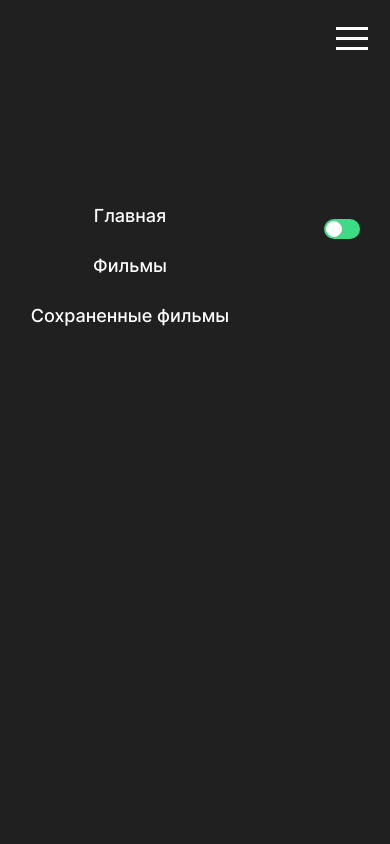
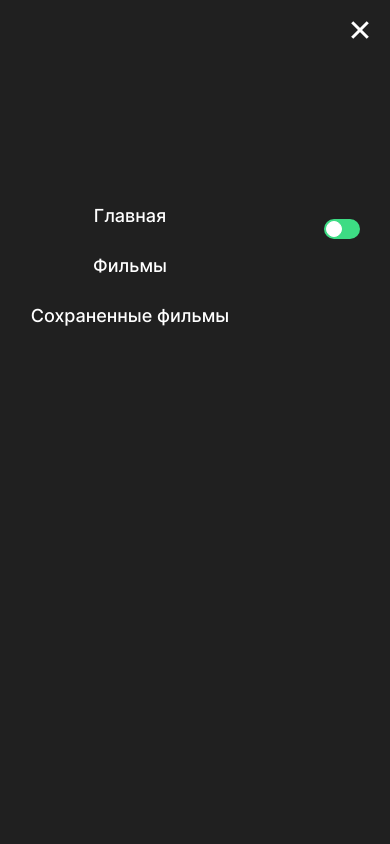
Before and after one commit to nstynirvana/movies-explorer-frontend, a React (Create React App) app: page /movies in a window 390 px wide. Both pictures are taken after a click on the button 356 px from the left and 39 px from the top of the page. Shown: the top 844 px of the page. Built offline with nearby package versions, Linux system fonts and the light colour scheme.

Commit message:
добавить открытие бургер-меню по клику

```diff
--- a/src/components/BurgerMenu/BurgerMenu.js
+++ b/src/components/BurgerMenu/BurgerMenu.js
@@ -1,5 +1,6 @@
 import React from "react";
-import { Twirl as Hamburger } from "hamburger-react";
+import closeButton from '../../images/close-button.svg';
+import burgerButton from '../../images/burger-button.svg';
 import { Link } from "react-router-dom";
 import "./BurgerMenu.css";
 
@@ -18,7 +19,7 @@ function BurgerMenu() {
       className="burger-button"
       onClick={handleButton}
     >
-      <Hamburger />
+      <img src={burgerButton} alt="Кнопка для вызова бургер-меню" />
           <div className={`burger-menu ${isOpen ? "burger-menu_opened" : ""}`}>
           <div className="burger-menu__container">
             <button
@@ -27,7 +28,7 @@ function BurgerMenu() {
               type="button"
               className="burger-menu__close-button"
             >
-              <Hamburger />
+              <img src={closeButton} alt="Кнопка закрытия попапа" />
             </button>
             <div className="burger-menu__list"></div>
           </div>
```
Also changed, not shown: src/components/BurgerMenu/BurgerMenu.css (+0 -8 lines).
